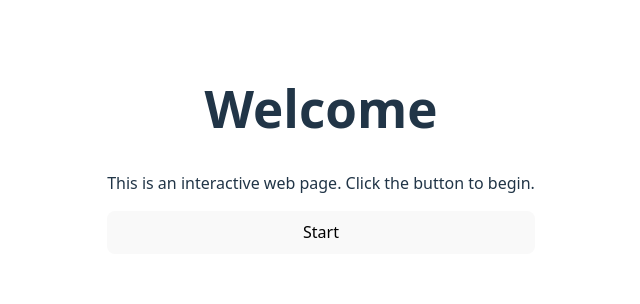
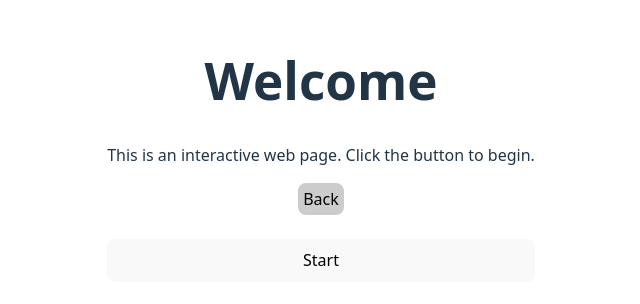
Before and after one commit to BogTheMudWing/Flight-Forge, a React (Vite) app: page / in a window 1280 px wide. Shown: the part 250-554 px from the top of the page, without its empty margins (319-959 px from the left). Built offline with nearby package versions, Linux system fonts and the light colour scheme.

Commit message:
Add back button

```diff
--- a/src/App.css
+++ b/src/App.css
@@ -12,3 +12,8 @@
   justify-content: center;
   flex-direction: column;
 }
+
+.back-button {
+  padding: 4px;
+  background-color: #cccccc;
+}
--- a/src/App.jsx
+++ b/src/App.jsx
@@ -50,7 +50,14 @@ function App() {
     ) {
       console.log("Cannot continue. End of list.");
     } else {
-      setIndex(index + 1);
+      setIndex(next);
+    }
+  };
+
+  function back() {
+    let previous = index - 1;
+    if (previous > -1) {
+      setIndex(previous)
     }
   };
 
@@ -58,6 +65,10 @@ function App() {
     <>
       <h1>{allTitles[index].title}</h1>
       <p>{allDescriptions[index].content}</p>
+      <div className='navigation'>
+        <button className='back-button' onClick={back}>Back</button>
+      </div>
+      <br></br>
       <div className='suggested-options'>
         {allOptions[index].map((option) => (
           <button onClick={next} key={option.id}>{option.name}</button>
```
